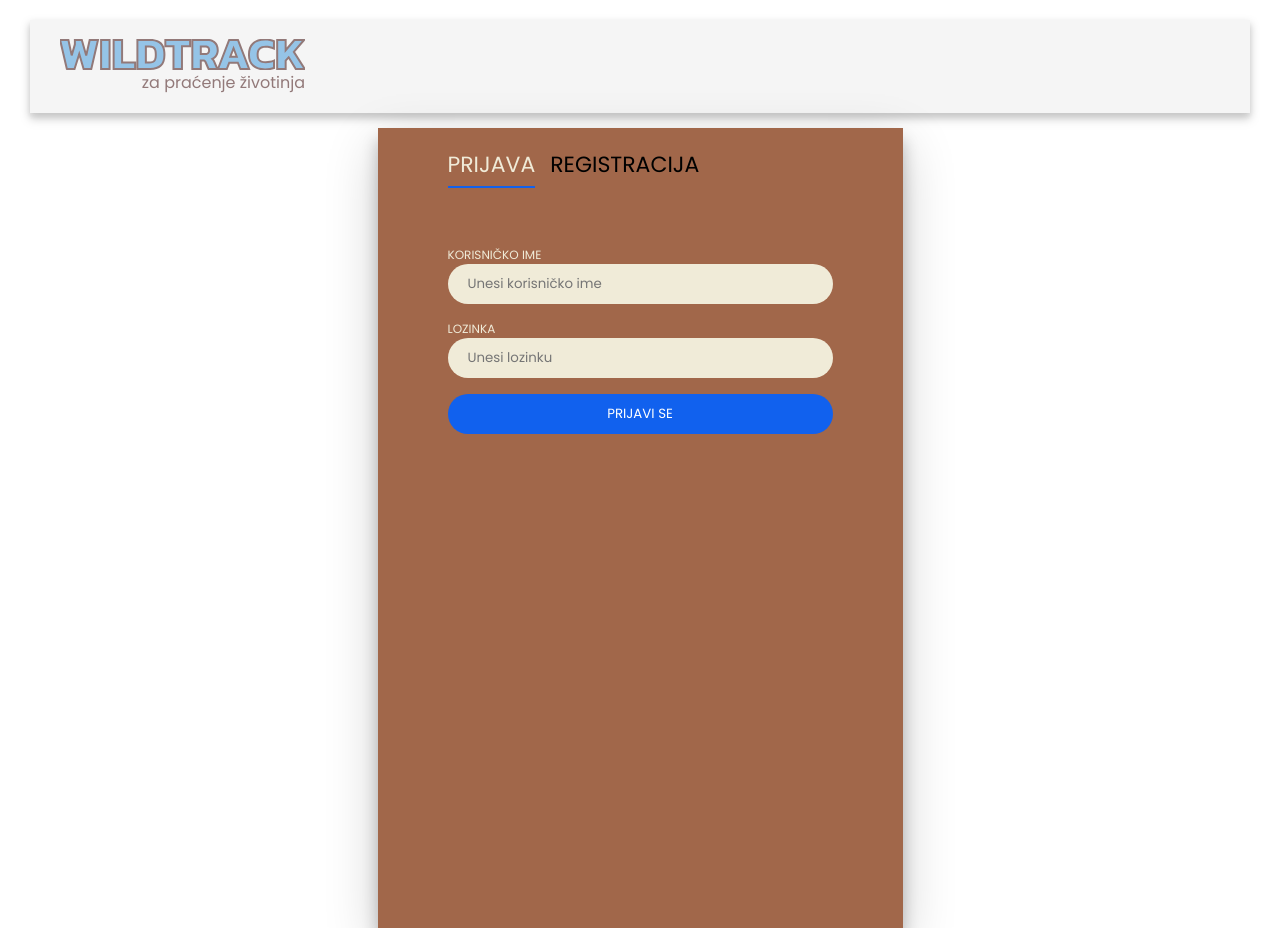
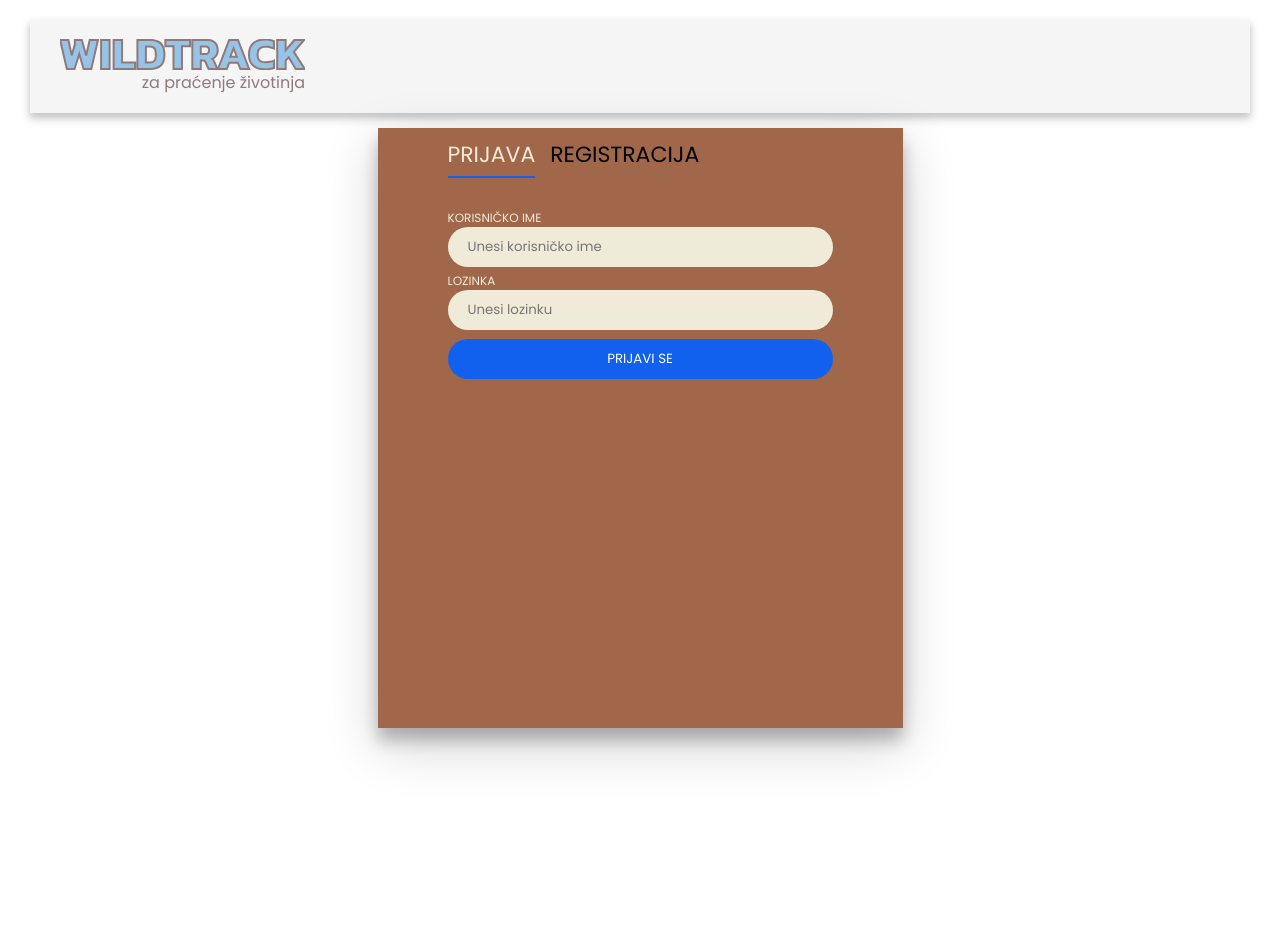
Before and after one commit to Emilcek/Pokret-nesvrstanih, an Angular app in the folder IzvorniKod/FrontEnd/: page / in a window 1280 px wide. After the commit the page ends 800 px from the top, so only its background shows below. Built offline with nearby package versions, Linux system fonts and the light colour scheme.

Commit message:
Oblikovano u stilu Sarinog dizajna, treba dodati odgovarajuće boje

```diff
--- a/IzvorniKod/FrontEnd/src/app/form/form.component.css
+++ b/IzvorniKod/FrontEnd/src/app/form/form.component.css
@@ -21,11 +21,12 @@ a{color:inherit;text-decoration:none}
   }
 .login-wrap{
 	display: flex;
-	width:100%;
+	justify-content: center;
+	width:100vw;
 	margin:auto;
 	margin-top: 8rem;
 	max-width:525px;
-	min-height:800px;
+	min-height:600px;
 	min-width: 358px;
 	position:relative;
 	box-shadow:0 12px 15px 0 rgba(0,0,0,.24),0 17px 50px 0 rgba(0,0,0,.19);
@@ -34,7 +35,7 @@ a{color:inherit;text-decoration:none}
 	width:100%;
 	height:100%;
 	position:absolute;
-	padding:20px 70px 50px 70px;
+	padding:10px 70px 50px 70px;
 	background:rgb(161, 103, 74);
 }
 .login-html .sign-in-htm,
@@ -160,7 +161,7 @@ a{color:inherit;text-decoration:none}
 	text-align:center;
 }
 .sign-in-htm{
-    padding-top: 2rem;
+    padding-top: 1rem;
 }
 #myFile{
 	color: rgb(240, 235, 216);
@@ -178,7 +179,7 @@ app-root {
 	}
 
 	.group{
-		padding-top: 1rem;
+		padding-top: 0.3rem;
 	}
 :hover .button {
 	cursor: pointer;
@@ -200,3 +201,20 @@ app-root {
 	padding-left: 10px;
 	color: rgba(214, 211, 24, 0.897);
 }
+
+.button{
+	margin-top: 5px;
+}
+
+#nameSurname{
+	display: flex;
+	justify-content: space-evenly;
+}
+
+#ime{
+	margin:0px 0px;
+}
+
+#prezime{
+	margin-left:20px;
+}
--- a/IzvorniKod/FrontEnd/src/app/form/form.component.html
+++ b/IzvorniKod/FrontEnd/src/app/form/form.component.html
@@ -1,6 +1,5 @@
 <div class="login-wrap">
-	<div class="login-html">
-		<input id="tab-1" type="radio" name="tab" class="sign-in" checked><label for="tab-1" class="tab">Prijava</label>
+	<div class="login-html"><input id="tab-1" type="radio" name="tab" class="sign-in" checked><label for="tab-1" class="tab">Prijava</label>
 		<input id="tab-2" type="radio" name="tab" class="sign-up"><label for="tab-2" class="tab">Registracija</label>
 		<div class="login-form">
 			<form [formGroup]="signInForm" class="sign-in-htm" (ngSubmit)="signIn()">
@@ -47,13 +46,18 @@
 					<input type="file" id="myFile" name="filename" formControlName="photo"
 					accept="image/png, image/jpeg, image/jpg" >
 				</div>
-				<div class="group">
-					<label for="user" class="label">Ime</label>
-					<input id="user" type="text" class="input" required formControlName="name" placeholder="Unesi ime">
+				<div class="group" id="nameSurname">
+					<div class="group" id="ime">
+						<label for="user" class="label">Ime</label>
+						<input id="user" type="text" class="input" required formControlName="name" placeholder="Unesi ime">
+					</div>
+					<div class="group" id="prezime">
+						<label for="user" class="label">Prezime</label>
+						<input id="user" type="text" class="input" formControlName="surname" placeholder="Unesi prezime" required>
+					</div>
 				</div>
 				<div class="group">
-					<label for="user" class="label">Prezime</label>
-					<input id="user" type="text" class="input" formControlName="surname" placeholder="Unesi prezime" required>
+
 				</div>
 				<div class="group">
 					<label for="user" class="label">Korisničko ime</label>
@@ -65,7 +69,7 @@
 				</div>
 				<div class="group">
 					<label for="pass" class="label">Email adresa</label>
-					<input id="pass" type="email" class="input" formControlName="email" placeholder="Unesi email adresu (npr.  ___@___.com)" required>
+					<input id="pass" type="email" class="input" formControlName="email" placeholder="Unesi email adresu (npr.  filip.vitkovic@gmail.com)" required>
 				</div>
 				<div class="group">
 					<input type="submit" class="button" value="Registriraj se" >
--- a/IzvorniKod/FrontEnd/src/styles.css
+++ b/IzvorniKod/FrontEnd/src/styles.css
@@ -26,7 +26,7 @@ html,body{
 
 .main-container {
   background-color: #F5F5F5;
-  padding: 20px 30px;
+  padding: 10px 30px;
   box-shadow: 0px 4px 4px 0px #CCCCCC40;
   filter: drop-shadow(0px 4px 4px rgba(0, 0, 0, 0.25));
 
```
